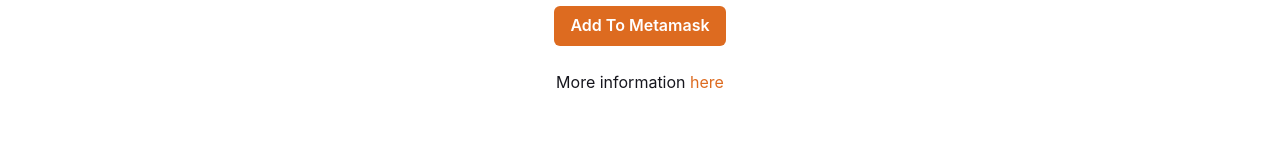
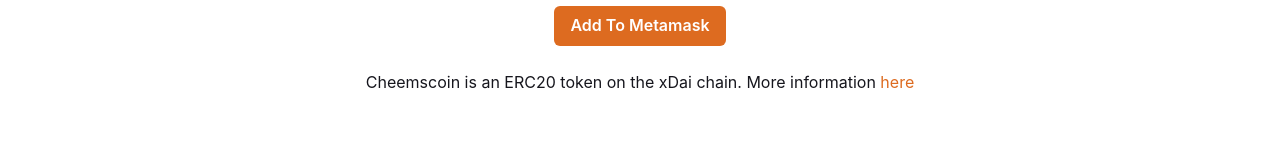
Before and after one commit to cryptocheems/cheemscoin, a Next.js app: page / in a window 1280 px wide. Shown: the part 526-686 px from the top of the page. Built offline with nearby package versions, Linux system fonts and the light colour scheme; what @drizzle/react-plugin, @drizzle/store would draw is missing.

Commit message:
added small blurb

```diff
--- a/src/pages/index.tsx
+++ b/src/pages/index.tsx
@@ -29,6 +29,7 @@ const Index = () => {
         />
         <AddToMetamask />
         <Text>
+          Cheemscoin is an ERC20 token on the xDai chain.
           More information{" "}
           <Link
             href="https://www.cryptocheems.com/"
```
